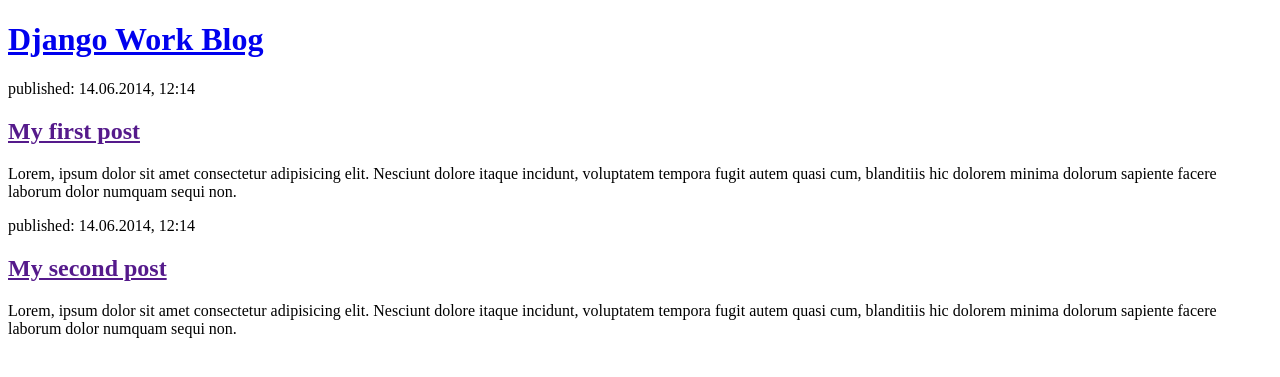
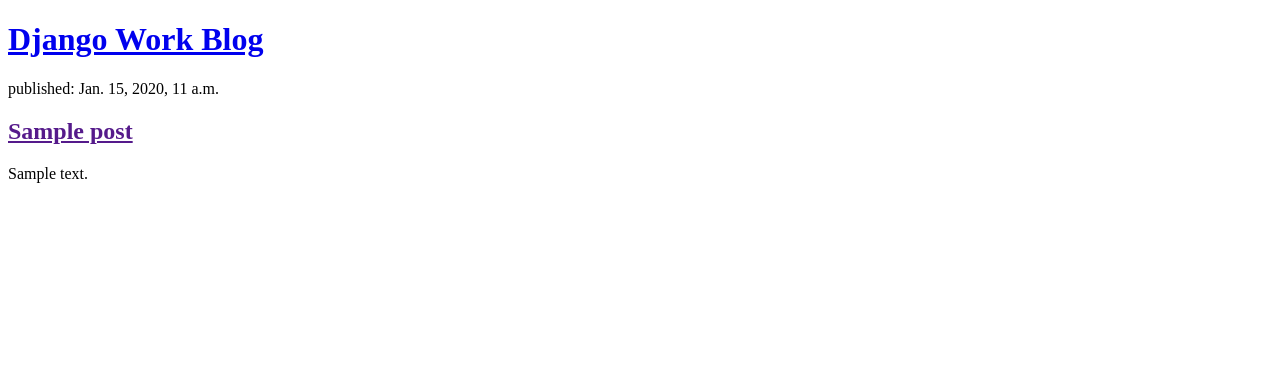
Before and after one commit to Kanisuru/my-first-blog, a Django app: page / in a window 1280 px wide. Shown: the top 377 px of the page. Run offline with Django 3.2, Linux system fonts and the light colour scheme; tables that the repository leaves empty hold one stand-in row (values such as "Sample post").

Commit message:
Modified templates to display posts from database.

```diff
--- a/blog/templates/blog/post_list.html
+++ b/blog/templates/blog/post_list.html
@@ -9,15 +9,12 @@
     <header>
         <h1><a href="/">Django Work Blog</a></h1>
     </header>
-    <article>
-        <time>published: 14.06.2014, 12:14</time>
-        <h2><a href="">My first post</a></h2>
-        <p>Lorem, ipsum dolor sit amet consectetur adipisicing elit. Nesciunt dolore itaque incidunt, voluptatem tempora fugit autem quasi cum, blanditiis hic dolorem minima dolorum sapiente facere laborum dolor numquam sequi non.</p>
-    </article>
-    <article>
-        <time>published: 14.06.2014, 12:14</time>
-        <h2><a href="">My second post</a></h2>
-        <p>Lorem, ipsum dolor sit amet consectetur adipisicing elit. Nesciunt dolore itaque incidunt, voluptatem tempora fugit autem quasi cum, blanditiis hic dolorem minima dolorum sapiente facere laborum dolor numquam sequi non.</p>
-    </article>
+    {% for post in posts %}
+        <article>
+            <time>published: {{ post.published_date }}</time>
+            <h2><a href="">{{ post.title }}</a></h2>
+            <p>{{ post.text }}</p>
+        </article>
+    {% endfor %}
 </body>
 </html>
--- a/blog/views.py
+++ b/blog/views.py
@@ -1,5 +1,8 @@
 from django.shortcuts import render
+from django.utils import timezone
+from .models import Post
 
 # Create your views here.
 def post_list(request):
-    return render(request, 'blog/post_list.html', {})
+    posts = Post.objects.filter(published_date__lte=timezone.now()).order_by('published_date')
+    return render(request, 'blog/post_list.html', {'posts': posts})
```
